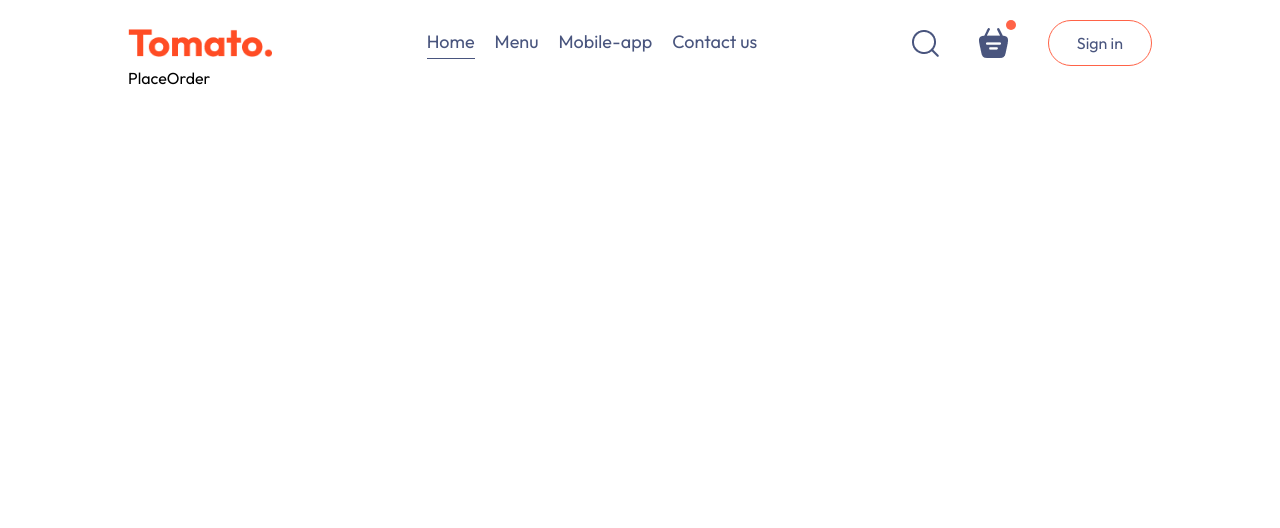
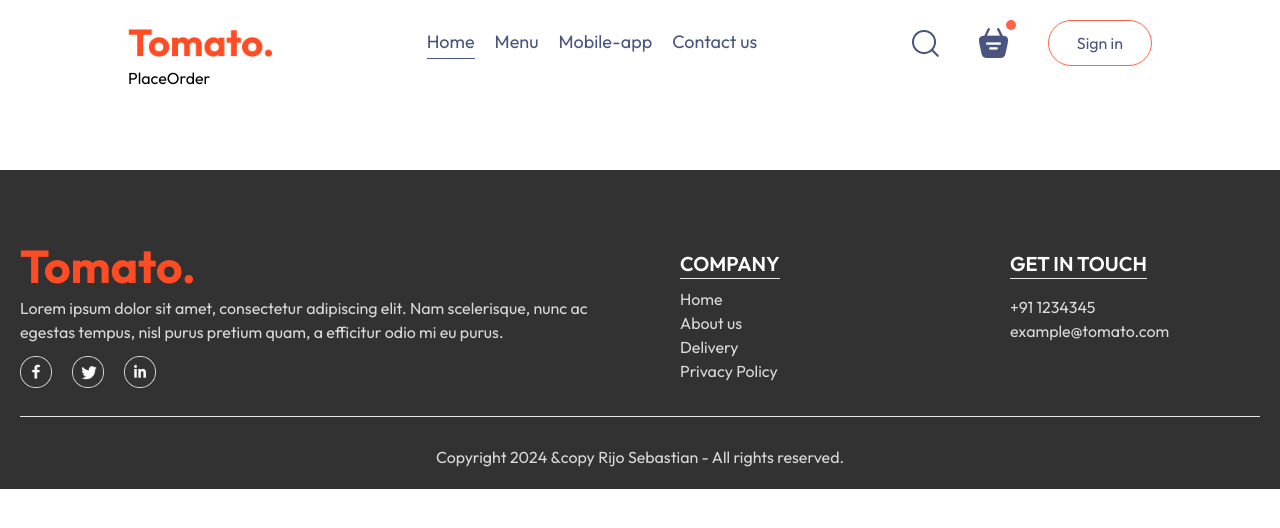
Before and after one commit to RijoKsd/food-delivery-app, a React (Vite) app in the folder client/: page /order in a window 1280 px wide. Shown: the top 528 px of the page. Built offline with nearby package versions, Linux system fonts and the light colour scheme.

Commit message:
Add footer section to the app by creating a new component called Footer.jsx. - This component will be a functional component that will display the footer section of the app.  # Please enter the commit message for your changes. Lines starting

```diff
--- a/client/src/App.jsx
+++ b/client/src/App.jsx
@@ -3,9 +3,11 @@ import Navbar from "./components/Navbar/Navbar";
 import Home from "./pages/Home/Home";
 import Cart from "./pages/Cart/Cart";
 import PlaceOrder from "./pages/PlaceOrder/PlaceOrder";
+import Footer from "./components/Footer/Footer";
 
 export default function App() {
   return (
+    <>
       <div className="w-4/5 m-auto">
         <Navbar />
         <Routes>
@@ -14,5 +16,7 @@ export default function App() {
           <Route path="/order" element={<PlaceOrder />} />
         </Routes>
       </div>
+      <Footer />
+    </>
   );
 }
--- a/client/src/components/FoodDisplay/FoodDisplay.jsx
+++ b/client/src/components/FoodDisplay/FoodDisplay.jsx
@@ -10,7 +10,6 @@ const FoodDisplay = ({ category }) => {
       <div className="food-display-list grid mt-4 p-8 gap-5 grid-cols-2 md:grid-cols-3 lg:grid-cols-4">
         {food_list.map((item, index) => {
           if (category === "all" || category === item.category) {
-            console.log(item, "item");
             return <FoodItem key={index} {...item} />;
           }
         })}
--- /dev/null
+++ b/client/src/components/Footer/Footer.jsx
@@ -0,0 +1,52 @@
+import { assets } from "../../assets/assets";
+
+const Footer = () => {
+  return (
+    <footer
+      id="footer"
+      className="text-[#d9d9d9] bg-[#323232] flex flex-col items-center gap-5 p-5 pt-20 mt-20"
+    >
+      <div className="footer-content w-full gap-20 grid grid-cols-4">
+        <div className="left col-span-2    flex flex-col items-start gap22">
+          <img src={assets.logo} alt="logo" />
+          <p className="mt-3">
+            Lorem ipsum dolor sit amet, consectetur adipiscing elit. Nam
+            scelerisque, nunc ac egestas tempus, nisl purus pretium quam, a
+            efficitur odio mi eu purus.
+            <div className="social-icons flex justify-start items-center gap-5 mt-3">
+              <img src={assets.facebook_icon} alt="facebook icon"  className="w-8"/>
+              <img src={assets.twitter_icon} alt="twitter icon" className="w-8" />
+              <img src={assets.linkedin_icon} alt="linkedin icon" className="w-8" />
+            </div>
+          </p>
+        </div>
+        <div className="center flex flex-col items-start gap:2">
+          <h2 className="font-semibold text-xl border-b mb-2 text-white uppercase">Company</h2>
+          <ul >
+            <li className="cursor-pointer">Home</li>
+            <li className="cursor-pointer">About us</li>
+            <li className="cursor-pointer">Delivery </li>
+            <li className="cursor-pointer">Privacy Policy</li>
+          </ul>
+        </div>
+        <div className="right flex flex-col items-start gap-2 ">
+          <h2 className="font-semibold text-xl border-b mb-2 text-white uppercase">Get in touch</h2>
+          <ul>
+            <li>+91 1234345</li>
+            <li>example@tomato.com</li>
+          </ul>
+        </div>
+      </div>
+      <hr  className="w-full  my-2 bg-darkGray"/>
+      <p className="copyright">
+        Copyright 2024 &copy{" "}
+        <a href="https://rijoksd.netlify.app" target="_blank">
+          Rijo Sebastian
+        </a>{" "}
+        - All rights reserved.
+      </p>
+    </footer>
+  );
+};
+
+export default Footer;
```
Lines whose indentation alone changed are shown as unchanged.
